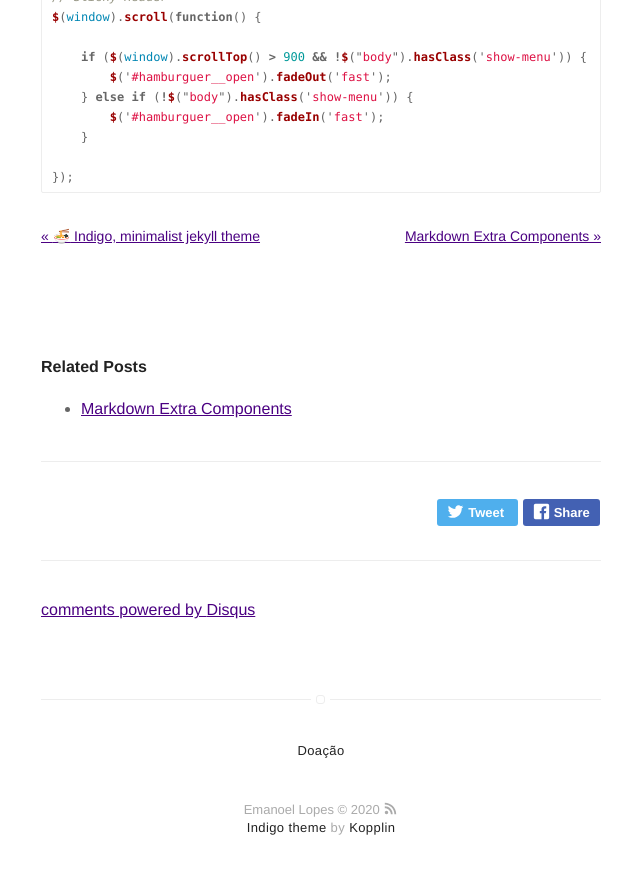
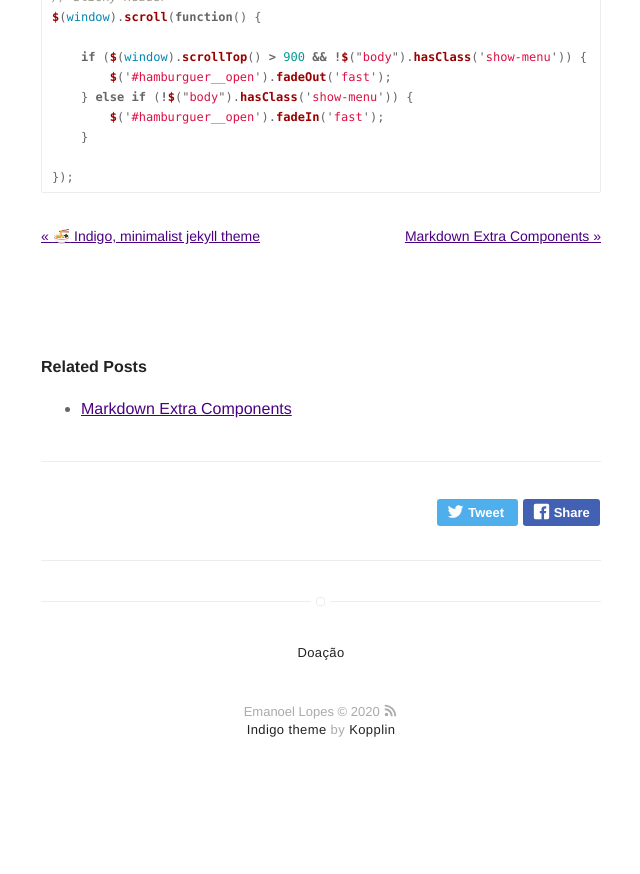
Before and after one commit to emanoelopes/emanoelopes.github.io, a Jekyll site: the page built from _posts/2016-02-24-markdown-common-elements.markdown, in a window 1280 px wide and 900 px high, scrolled down 5610 px. Shown: the top 874 px of the window, without its empty margins (319-959 px from the left). Built offline with Jekyll 4.4.1, drawn with Linux system fonts in a browser that asks for light colours; emoji names are drawn with the system emoji font; comment, search, counter and statistics services are not loaded; after the commit the page ends 6412 px from its top, so only the background shows below that; some of the changed lines change nothing that is shown.

Commit message:
Update _config.yml

```diff
--- a/_config.yml
+++ b/_config.yml
@@ -31,7 +31,7 @@
 # if you don't want comments in your posts, leave categories empty
 disqus:
   shortname: mydisqus # enter this from your disqus account
-  categories: [blog, project] # only show disqus for posts that have these categories
+  categories: [project] # only show disqus for posts that have these categories
 
 # if you don't have any of social below, comment the line
 facebook: prof.emanoel.lopes
@@ -39,7 +39,7 @@
 # google: mygoogle
 # pinterest: mypinterest
 # linkedin: mylinkedin
-youtube: UCZKBXUPRwndUAWf3LfvwuFw
+youtube: channel/UCZKBXUPRwndUAWf3LfvwuFw
 # spotify: myspotify
 github: emanoelopes
 # lastfm: mylastfm
```
